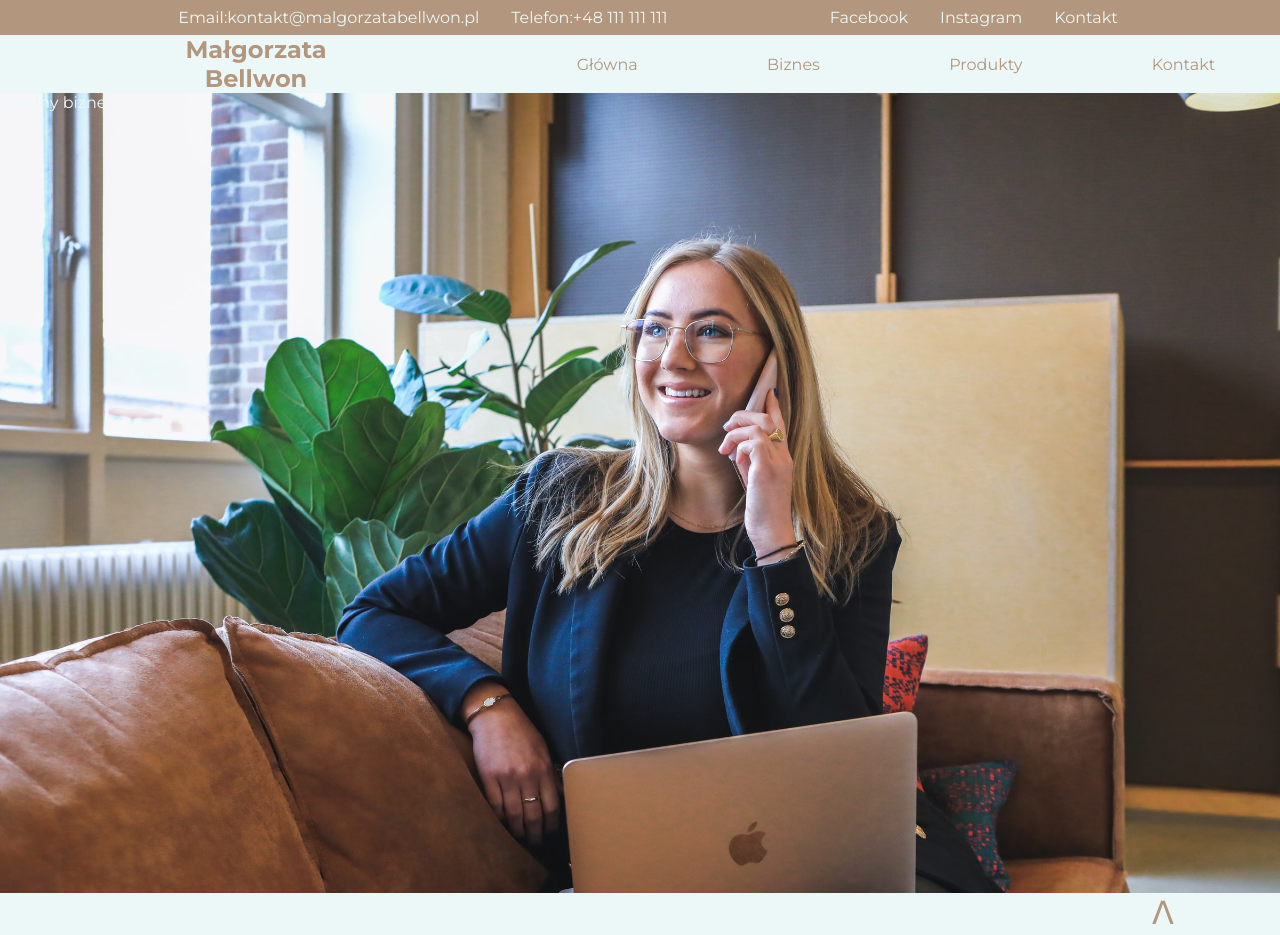
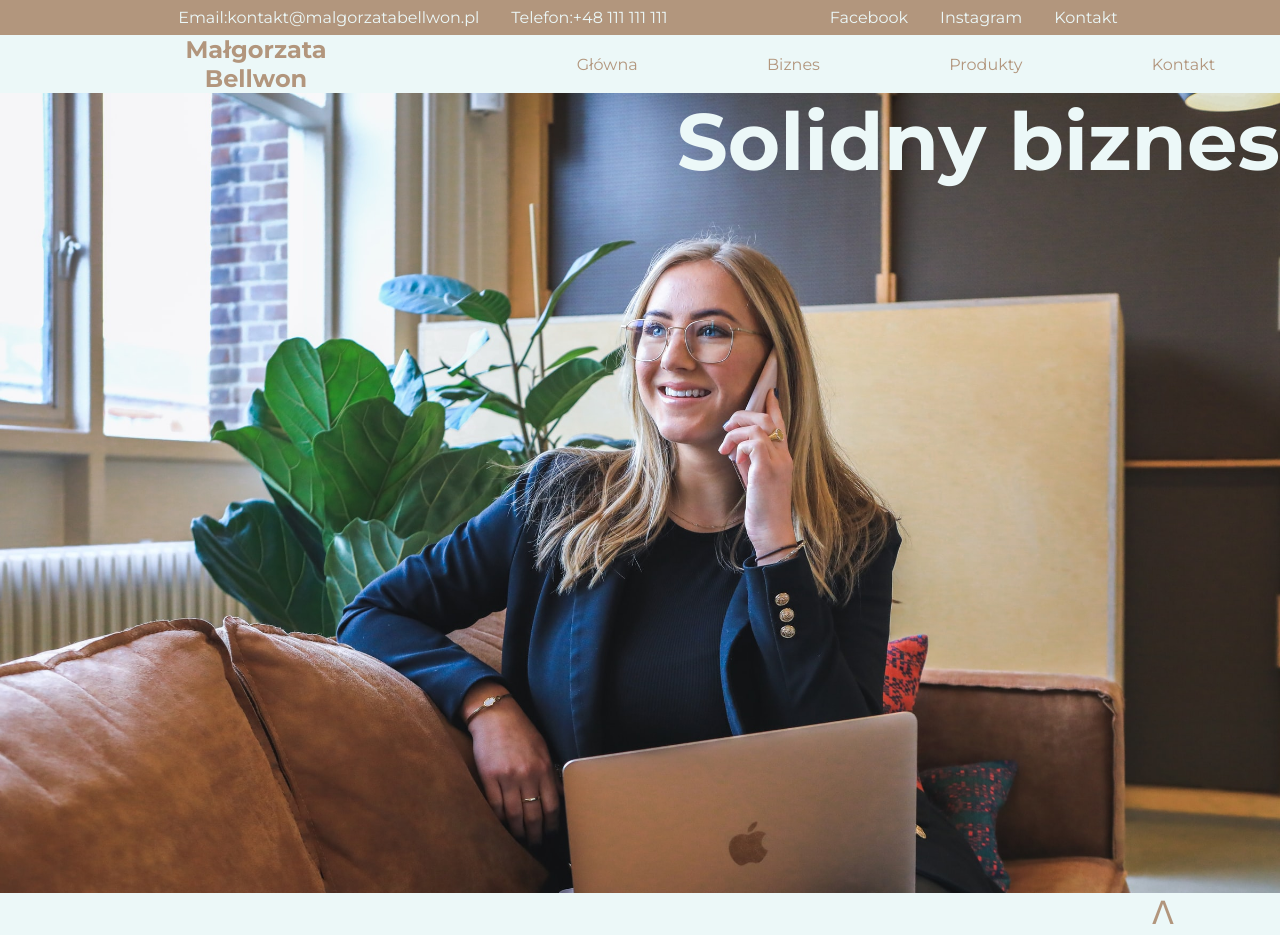
Before and after one commit to Turek695/MaBel, a plain HTML site: page index.html in a window 1280 px wide. Shown: the top 935 px of the page. Drawn offline with Linux system fonts and the light colour scheme.

Commit message:
banner update

```diff
--- a/css/main.less
+++ b/css/main.less
@@ -25,13 +25,19 @@ a{
 }
 
 .banner {
+    background-color: @color-dark;
     background-image: url(../images/baner-placeholder.jpg);
-    background-color: @color-dark;
     background-size: cover;
-    background-position: top right;
+    background-position: top center;
     color: @color-light;
     height: 100vh;
+    text-align: right;
     width: 100%;
+}
+
+.banner-text {
+    font-weight: bolder;
+    font-size: 5em;
 }
 
 .bar-list {
--- a/index.html
+++ b/index.html
@@ -43,7 +43,7 @@
         </div>
     </nav>
     <header class="banner">
-        <H2 class="H2 Banner-text">Solidny biznes</H2>
+        <H2 class="banner-text">Solidny biznes</H2>
     </header>
     <div class="scroll-up">
         <a class="scroll-up__link" href="#top">&#5169;</a>
```
Also changed, not shown: css/main.css.
